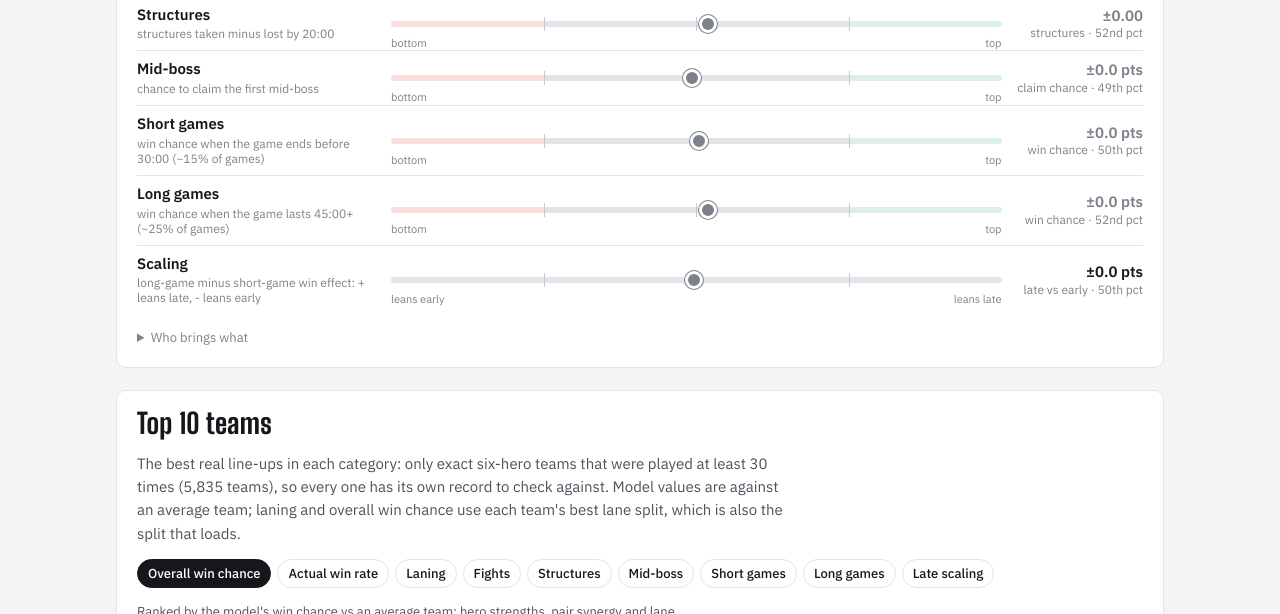
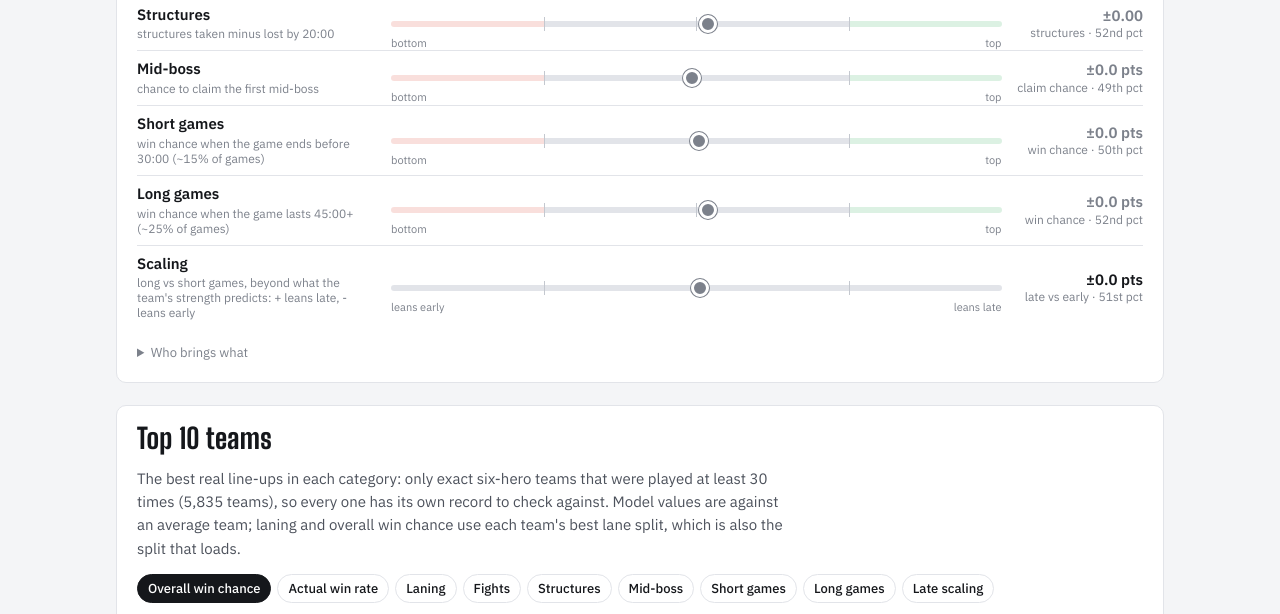
Before and after one commit to Zephyr-Rising/deadlock-team-sim, a plain HTML site: page index.html in a window 1280 px wide. Shown: the part 2355-2969 px from the top of the page. Drawn offline with Linux system fonts and the light colour scheme.

Commit message:
Make Scaling strength-adjusted
Stronger teams gain ~3x more in short games than long ones, so raw
long-minus-short made every strong team 'lean early' (corr -0.74 with
strength). Scaling now compares long and short games after removing what
overall strength predicts (corr -0.06); held-out check still holds
(+0.37 in long games, -0.71 in short games).

Co-Authored-By: Claude Opus 5.5 <noreply@anthropic.com>

```diff
--- a/index.html
+++ b/index.html
@@ -850,12 +850,12 @@ function renderExplore() {
 // fitted units (kills / structures) for linear rows, log-odds for the chance rows.
 function profRaw(key, sl = slots) {
   if (key === "laning") return [0, 1, 2].reduce((a, k) => a + laneGap(sl, k).total, 0);
-  if (key === "scaling") return sl.reduce((a, h) => a + (h == null ? 0 : H[h].profile.long - H[h].profile.fast), 0);
+  if (key === "scaling") return sl.reduce((a, h) => a + (h == null ? 0 : H[h].profile.scaling), 0);
   return sl.reduce((a, h) => a + (h == null ? 0 : H[h].profile[key]), 0);
 }
 function heroRaw(h, key) {
   if (key === "laning") return H[h].lane_souls;
-  if (key === "scaling") return H[h].profile.long - H[h].profile.fast;
+  if (key === "scaling") return H[h].profile.scaling;
   return H[h].profile[key];
 }
 // Shown value: chance rows in win-chance points, the rest in their own units.
@@ -955,7 +955,7 @@ function renderTop() {
     win: "Ranked by the model's win chance vs an average team: hero strengths, pair synergy and lane partners.",
     actual: "Ranked by the real record, pulled toward 50% by 50 imaginary games so small samples don't dominate. Compare it with the model's expectation in the next column.",
     laning: "Ranked by the team's expected soul lead at 15:00 with its best lane split. Watch the records: strong laning alone doesn't guarantee wins.",
-    scaling: "Ranked by how much more the team wins long games than short ones, whatever its overall strength.",
+    scaling: "Ranked by how much better the team does in long games than in short ones, compared with what a team this strong normally does. Overall strength is taken out, so these aren't simply weak teams.",
   };
   $("#top-note").textContent = notes[topCat] || "Ranked by the team's summed hero effects in this category (teammates and enemies controlled for).";
   const rows = D.top_teams[topCat];
@@ -1309,7 +1309,7 @@ async function main() {
     `Adding up 15 noisy pair numbers would overstate a team's effect, so pairs are shrunk toward zero just enough that the summed team effect matches held-out results (fitted scale ${mo.scale}, i.e. no extra stretching). Teams in the best tenth for synergy beat the worst tenth by about ${(100 * (mo.synergy_calibration.at(-1).actual - mo.synergy_calibration[0].actual)).toFixed(1)} points, and the chart above shows the prediction tracking that.`,
     `Lane partners: sharing a lane adds almost nothing to win chance beyond the pair's whole-match synergy (held-out log-loss gain ${lw.gain.toFixed(6)}, against ${best.gain.toFixed(5)} for pair synergy), so that step stays tiny. Where heroes lane shows up mainly in the souls at 15:00.`,
     `Lane strength and duo synergy in souls come from a linear model of each lane's 15:00 soul gap (duo vs the duo it faced), using only matches that reached 15 minutes. Souls at 15:00 include early rotations and jungle, not just the lane.`,
-    `Team profile: every dimension was fitted on half the matches and checked on the other half; what happened tracked the prediction with slopes of ${D.model.profile.filter(p => p.slope != null && p.key !== "laning").map(p => p.slope.toFixed(2)).join(", ")} (1 = exactly as predicted). Scaling holds up too: in held-out long games it lifted the win chance (slope ${D.model.profile.at(-1).check.long.slope.toFixed(2)}), in short games it lowered it (${D.model.profile.at(-1).check.short.slope.toFixed(2)}), beyond what hero strength predicts. Short and long games say which games a line-up tends to win, not why.`,
+    `Team profile: every dimension was fitted on half the matches and checked on the other half; what happened tracked the prediction with slopes of ${D.model.profile.filter(p => p.slope != null && p.key !== "laning").map(p => p.slope.toFixed(2)).join(", ")} (1 = exactly as predicted). Scaling compares long and short games after taking out what the team's overall strength predicts (stronger teams gain about three times as much in short games, so without this every strong team would "lean early"). It holds up: in held-out long games it lifted the win chance (slope ${D.model.profile.at(-1).check.long.slope.toFixed(2)}), in short games it lowered it (${D.model.profile.at(-1).check.short.slope.toFixed(2)}), beyond what hero strength predicts. Short and long games say which games a line-up tends to win, not why.`,
     `Counters: for every hero against every enemy hero (36 pairs a match), wins against what both line-ups' strengths and synergy predicted, shrunk toward zero (fitted scale ${mo.counters.scale}). On held-out matches they improved predictions more than pair synergy did (log-loss gain ${mo.counters.gain.toFixed(5)} vs ${best.gain.toFixed(5)}); line-ups in the best tenth for counters beat the worst tenth by about ${(100 * (mo.counters.counter_calibration.at(-1).actual - mo.counters.counter_calibration[0].actual)).toFixed(1)} points. Lane counters (each hero against the two enemies in its lane) explain about ${(100 * mo.lane_counters.r2_gain).toFixed(1)}% of the 15:00 soul gap on top of lane strengths.`,
     `Actual records come from exact six-hero teams with at least ${mo.teams_min_games} games, any lane split; "expected" is what the full model predicted against the opponents each team actually met. Small samples wobble a lot.`,
     `This shows what has gone together with winning, not proof of cause. Duos who queue together and skill gaps aren't separated out. Unranked games are included.`,
```
Also changed, not shown: data.json.
